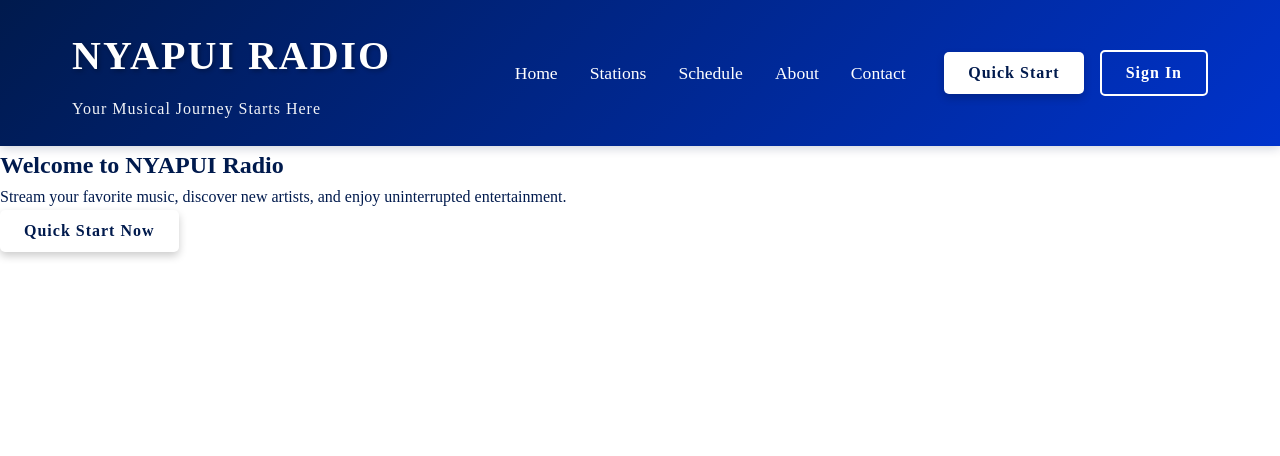
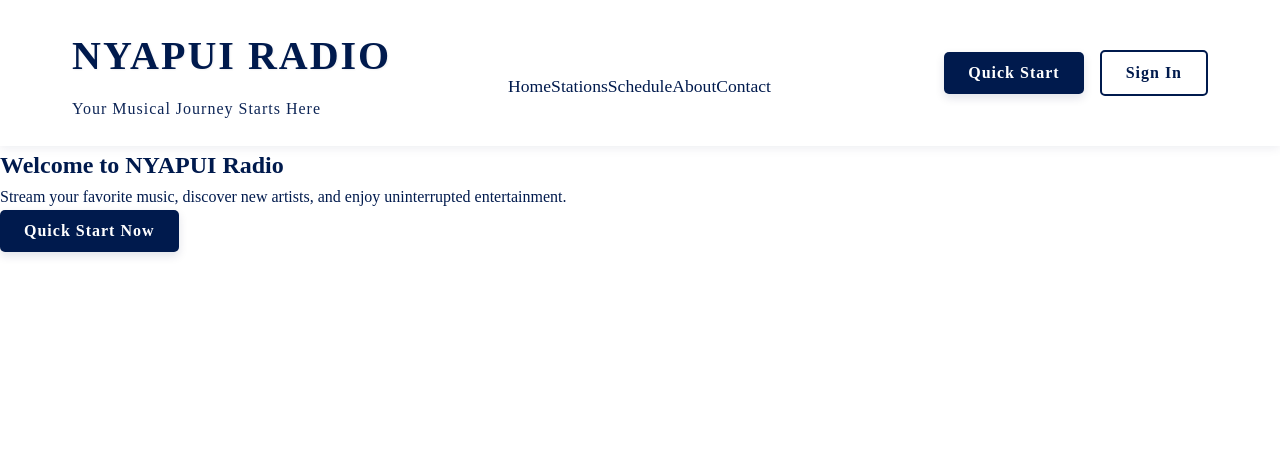
Before and after one commit to 123paulsallu/nyapui-radio, a PHP site: page /pages/index.html in a window 1280 px wide. Shown: the top 456 px of the page. Run offline with PHP 8.4, Linux system fonts and the light colour scheme; some web fonts are replaced.

Commit message:
made changes in the header.css

```diff
--- a/styles/header.css
+++ b/styles/header.css
@@ -12,9 +12,10 @@
 
 /* Header Styles */
 .header {
-  background: linear-gradient(135deg, var(--deep-blue) 0%, var(--light-blue) 100%);
+  /* changed to white background with subtle shadow */
+  background: var(--white);
   padding: 1.5rem 0;
-  box-shadow: 0 2px 10px rgba(0, 26, 77, 0.2);
+  box-shadow: 0 2px 10px rgba(0, 26, 77, 0.08);
   font-family: 'Italiana', serif;
 }
 
@@ -39,16 +40,17 @@
   font-family: 'Italiana', serif;
   font-size: 2.5rem;
   font-weight: 700;
-  color: var(--white);
+  color: var(--deep-blue);
   margin: 0;
   letter-spacing: 2px;
-  text-shadow: 2px 2px 4px rgba(0, 0, 0, 0.3);
+  /* reduce heavy shadow on white background */
+  text-shadow: 1px 1px 2px rgba(0, 0, 0, 0.06);
 }
 
 .tagline {
   font-family: 'Italiana', serif;
   font-size: 1rem;
-  color: var(--white);
+  color: var(--deep-blue);
   margin: 0.5rem 0 0 0;
   opacity: 0.95;
   letter-spacing: 1px;
@@ -63,32 +65,32 @@
 .nav-list {
   display: flex;
   list-style: none;
-  margin: 0;
-  padding: 0;
-  gap: 2rem;
-  justify-content: center;
-  flex-wrap: wrap;
-}
-
   .nav-link {
     font-family: 'Italiana', serif;
     font-size: 1.1rem;
-  color: var(--white);
+    color: var(--deep-blue);
     text-decoration: none;
     transition: all 0.3s ease;
     position: relative;
     padding: 0.5rem 0;
   }
-
   .nav-link:hover {
-  color: var(--bg-light);
+    color: var(--light-blue);
     transform: translateY(-2px);
   }
-
   .nav-link::after {
     content: '';
     position: absolute;
     bottom: 0;
+    left: 0;
+    width: 0;
+    height: 2px;
+    background: var(--deep-blue);
+    transition: width 0.3s ease;
+  }
+  .nav-link:hover::after {
+    width: 100%;
+  }
   left: 0;
   width: 0;
   height: 2px;
@@ -123,26 +125,27 @@
 }
 
 .btn-primary {
-  background-color: var(--white);
-  color: var(--deep-blue);
-  box-shadow: 0 4px 8px rgba(0, 0, 0, 0.2);
+  /* primary should stand out on white header */
+  background-color: var(--deep-blue);
+  color: var(--white);
+  box-shadow: 0 4px 10px rgba(0, 26, 77, 0.12);
 }
 
 .btn-primary:hover {
-  background-color: var(--bg-light);
+  background-color: var(--light-blue);
   transform: translateY(-3px);
-  box-shadow: 0 6px 12px rgba(0, 0, 0, 0.3);
+  box-shadow: 0 6px 14px rgba(0, 26, 77, 0.14);
 }
 
 .btn-secondary {
   background-color: transparent;
-  color: var(--white);
-  border: 2px solid var(--white);
+  color: var(--deep-blue);
+  border: 2px solid var(--deep-blue);
 }
 
 .btn-secondary:hover {
-  background-color: var(--white);
-  color: var(--deep-blue);
+  background-color: var(--deep-blue);
+  color: var(--white);
   transform: translateY(-3px);
 }
 
```
Lines whose indentation alone changed are shown as unchanged.
